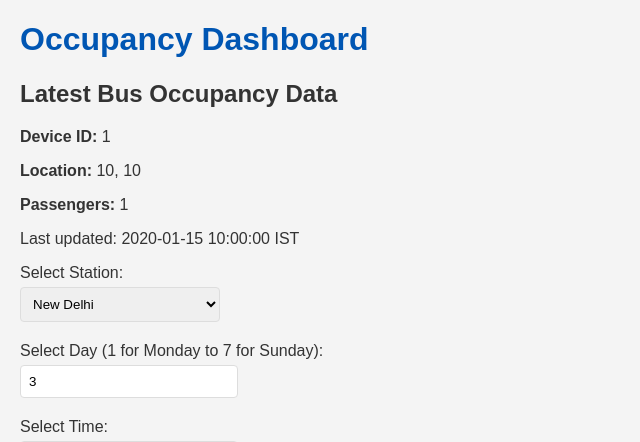
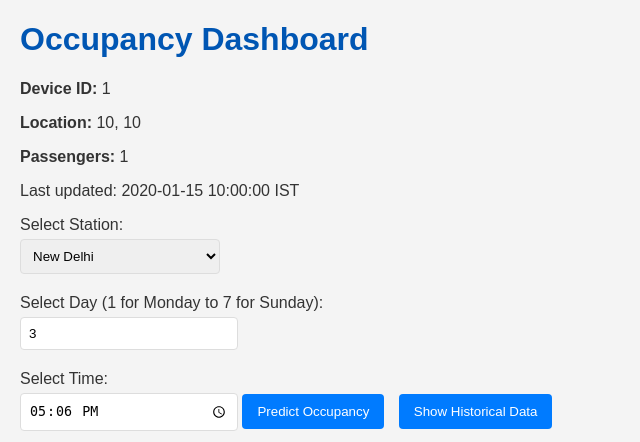
Before and after one commit to Garg-Sarthak/iot, a FastAPI app: template templates/index.html in a window 1280 px wide. Shown: the top 442 px of the page, without its empty margins (0-640 px from the left). Run offline with FastAPI, Linux system fonts and the light colour scheme; the template is opened without the code that fills it: most values are stand-ins (such as "Sample title", 1, 10 or a date in 2020).

Commit message:
Update index.html

```diff
--- a/templates/index.html
+++ b/templates/index.html
@@ -132,21 +132,20 @@
 
 <body>
     <h1>Occupancy Dashboard</h1>
-
-    <div class="latest-log">
-    <h2>Latest Bus Occupancy Data</h2>
-
-    {% if latest_log %}
-        <div class="log-entry">
-            <p><strong>Device ID:</strong> {{ latest_log.deviceId }}</p>
-            <p><strong>Location:</strong> {{ latest_log.latitude|round(6) }}, {{ latest_log.longitude|round(6) }}</p>
-            <p><strong>Passengers:</strong> {{ latest_log.totalOccupancy }}</p>
-            <p class="timestamp">
-                Last updated: {{ latest_log.received_time.strftime('%Y-%m-%d %H:%M:%S') }} IST
-            </p>
-        </div>
-    {% else %}
-        <p>No data received yet</p>
+    <div class="log-entry">
+    <p><strong>Device ID:</strong> {{ latest_log.deviceId | default("N/A") }}</p>
+    <p><strong>Location:</strong>
+        {% if latest_log.latitude is defined and latest_log.longitude is defined %}
+            {{ latest_log.latitude|round(6) }}, {{ latest_log.longitude|round(6) }}
+        {% else %}
+            Unknown
+        {% endif %}
+    </p>
+    <p><strong>Passengers:</strong> {{ latest_log.totalOccupancy | default(0) }}</p>
+    {% if latest_log.received_time is defined %}
+        <p class="timestamp">
+            Last updated: {{ latest_log.received_time.strftime('%Y-%m-%d %H:%M:%S') }} IST
+        </p>
     {% endif %}
 </div>
 
```
